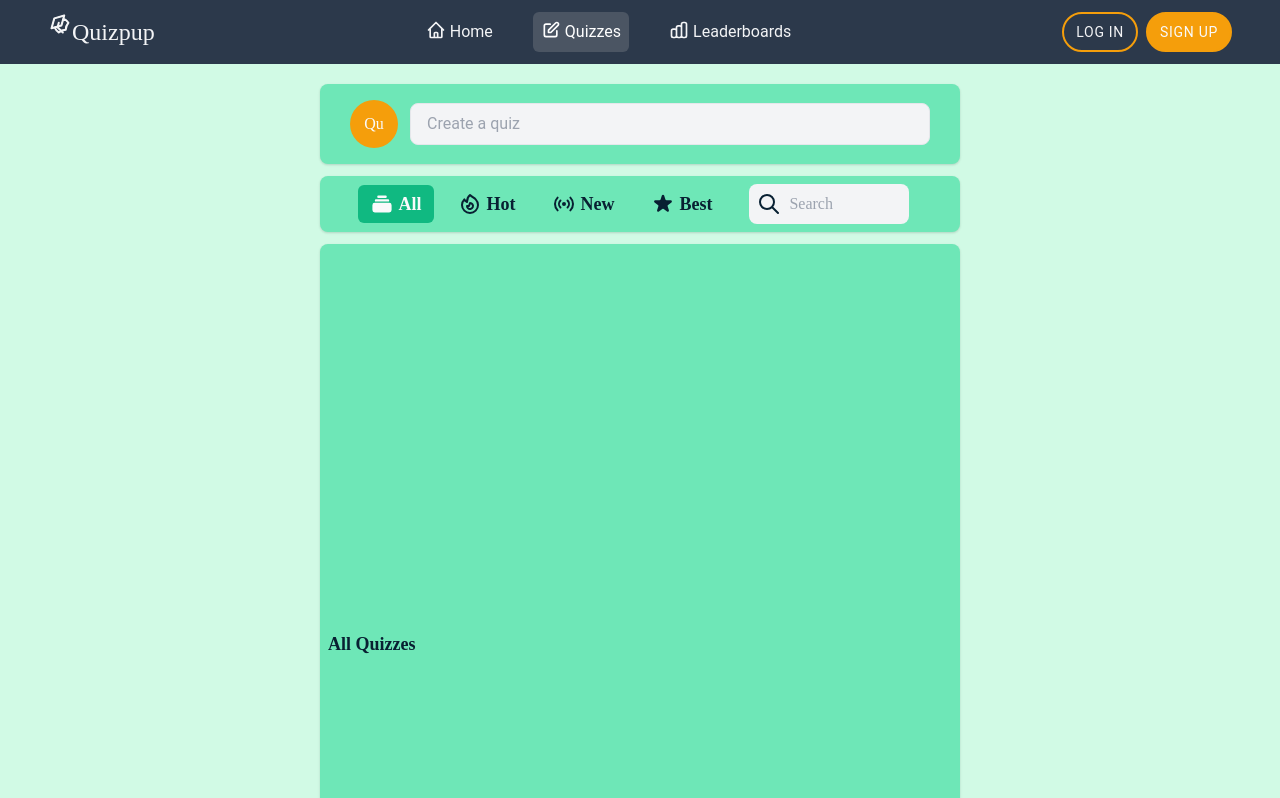
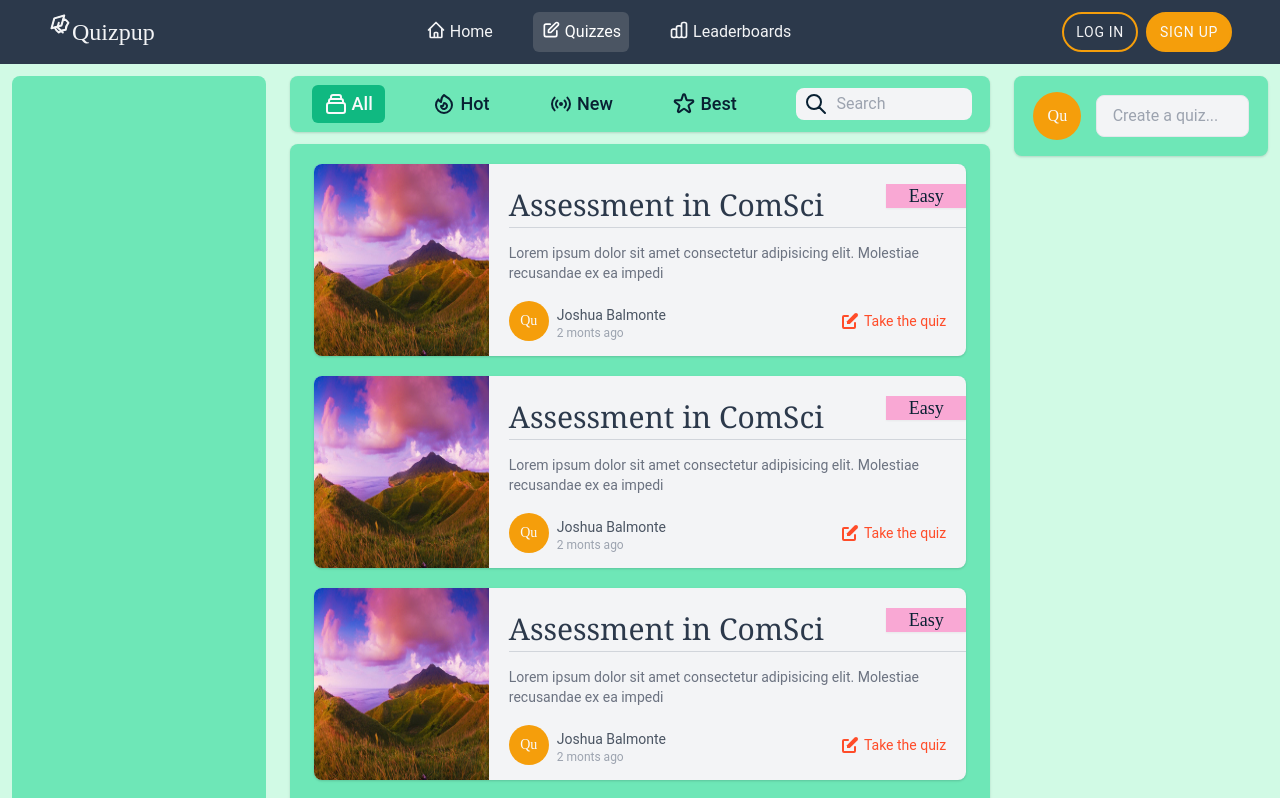
Before and after one commit to jbalmonte/quizpup, a React (Create React App) app: page /quizzes in a window 1280 px wide. Shown: the top 798 px of the page. Built offline with nearby package versions, Linux system fonts and the light colour scheme.

Commit message:
quiz page updated, change to display grid

```diff
--- a/src/categories/AllQuizzes.jsx
+++ b/src/categories/AllQuizzes.jsx
@@ -1,9 +1,14 @@
 import React from 'react'
+import Card from '../components/Card'
 
 const AllQuizes = () => {
     return (
-        <div className="category-content">
-            All Quizzes
+        <div className="bg-green-300 rounded-lg mt-3 py-5 px-6 text-lg shadow text-primary">
+            <Card />
+            <Card />
+            <Card />
+            <Card />
+            <Card />
         </div>
     )
 }
--- /dev/null
+++ b/src/components/Card.jsx
@@ -0,0 +1,44 @@
+import React from "react"
+import UserAvatar from './UserAvatar'
+import mountain from '../images/mountain.jpg'
+
+const Card = () => {
+
+    return (
+        <div className="overflow-hidden h-48 bg-gray-100 shadow text-secondary-200 flex font-body rounded-lg w-full text-left mb-5">
+
+            <img src={mountain} alt="Mountain" className="object-fill bg-cover w-1/3 overflow-hidden z-0" />
+
+            <div className="h-full ml-5 flex flex-col justify-evenly relative">
+                <h1 className="text-3xl pt-2 pb-1 font-serif border-b border-gray-300">Assessment in ComSci</h1>
+                <p className="text-sm text-gray-500 pb-1">Lorem ipsum dolor sit amet consectetur adipisicing elit. Molestiae recusandae ex ea impedi</p>
+
+                <div className="flex justify-between">
+                    <div className="flex items-end p-0">
+                        <UserAvatar size={10} fSize="text-sm" />
+                        <div>
+                            <p className="ml-2 my-auto text-sm text-gray-600">Joshua Balmonte</p>
+                            <p className="ml-2 my-auto text-xs text-gray-400">2 monts ago</p>
+                        </div>
+                    </div>
+                    <span className="text-sm my-auto mr-5 text-tertiary hover:underline flex">
+                        <svg xmlns="http://www.w3.org/2000/svg" className="h-5 w-5 mr-1" viewBox="0 0 20 20" fill="currentColor">
+                            <path d="M17.414 2.586a2 2 0 00-2.828 0L7 10.172V13h2.828l7.586-7.586a2 2 0 000-2.828z" />
+                            <path fill-rule="evenodd" d="M2 6a2 2 0 012-2h4a1 1 0 010 2H4v10h10v-4a1 1 0 112 0v4a2 2 0 01-2 2H4a2 2 0 01-2-2V6z" clip-rule="evenodd" />
+                        </svg>
+                        Take the quiz
+                    </span>
+                </div>
+                <div className="h-6 w-20 shadow-sm absolute right-0 z-10 top-5 bg-pink-300 flex items-center justify-center text-primary  font-logo">
+                    Easy
+                </div>
+            </div>
+
+
+
+
+        </div>
+    )
+}
+
+export default Card
--- a/src/components/Categories.jsx
+++ b/src/components/Categories.jsx
@@ -3,11 +3,11 @@ import { NavLink } from 'react-router-dom'
 
 const Categories = () => {
     return (
-        <div className="bg-green-300 rounded-lg h-14 flex items-center justify-around mt-3 py-1 px-8 text-lg font-semibold shadow font-header text-primary">
+        <div className="bg-green-300 rounded-lg h-14 flex items-center justify-around py-1 px-1 text-lg shadow font-body text-primary font-medium">
 
             <NavLink to="/quizzes/" exact activeClassName="active-category" className="category">
-                <svg xmlns="http://www.w3.org/2000/svg" className="h-6 mr-1" viewBox="0 0 20 20" fill="currentColor">
-                    <path d="M7 3a1 1 0 000 2h6a1 1 0 100-2H7zM4 7a1 1 0 011-1h10a1 1 0 110 2H5a1 1 0 01-1-1zM2 11a2 2 0 012-2h12a2 2 0 012 2v4a2 2 0 01-2 2H4a2 2 0 01-2-2v-4z" />
+                <svg xmlns="http://www.w3.org/2000/svg" className="h-6 mr-1" fill="none" viewBox="0 0 24 24" stroke="currentColor">
+                    <path stroke-linecap="round" stroke-linejoin="round" stroke-width="2" d="M19 11H5m14 0a2 2 0 012 2v6a2 2 0 01-2 2H5a2 2 0 01-2-2v-6a2 2 0 012-2m14 0V9a2 2 0 00-2-2M5 11V9a2 2 0 012-2m0 0V5a2 2 0 012-2h6a2 2 0 012 2v2M7 7h10" />
                 </svg>
                 All
             </NavLink>
@@ -26,8 +26,8 @@ const Categories = () => {
                 New
             </NavLink>
             <NavLink to="/quizzes/best" exact activeClassName="active-category" className="category">
-                <svg xmlns="http://www.w3.org/2000/svg" className="h-6 mr-1" viewBox="0 0 20 20" fill="currentColor">
-                    <path d="M9.049 2.927c.3-.921 1.603-.921 1.902 0l1.07 3.292a1 1 0 00.95.69h3.462c.969 0 1.371 1.24.588 1.81l-2.8 2.034a1 1 0 00-.364 1.118l1.07 3.292c.3.921-.755 1.688-1.54 1.118l-2.8-2.034a1 1 0 00-1.175 0l-2.8 2.034c-.784.57-1.838-.197-1.539-1.118l1.07-3.292a1 1 0 00-.364-1.118L2.98 8.72c-.783-.57-.38-1.81.588-1.81h3.461a1 1 0 00.951-.69l1.07-3.292z" />
+                <svg xmlns="http://www.w3.org/2000/svg" className="h-6 mr-1" fill="none" viewBox="0 0 24 24" stroke="currentColor">
+                    <path stroke-linecap="round" stroke-linejoin="round" stroke-width="2" d="M11.049 2.927c.3-.921 1.603-.921 1.902 0l1.519 4.674a1 1 0 00.95.69h4.915c.969 0 1.371 1.24.588 1.81l-3.976 2.888a1 1 0 00-.363 1.118l1.518 4.674c.3.922-.755 1.688-1.538 1.118l-3.976-2.888a1 1 0 00-1.176 0l-3.976 2.888c-.783.57-1.838-.197-1.538-1.118l1.518-4.674a1 1 0 00-.363-1.118l-3.976-2.888c-.784-.57-.38-1.81.588-1.81h4.914a1 1 0 00.951-.69l1.519-4.674z" />
                 </svg>
                 Best
             </NavLink>
@@ -43,7 +43,7 @@ const Categories = () => {
                     </button>
                 </span>
 
-                <input type="text" className="content-center text-base pr-4 pl-10 py-2 rounded-lg focus:outline-none focus:border-green-400 w-40 bg-gray-100" placeholder="Search" />
+                <input type="text" className="content-center text-base pr-4 pl-10 py-1 rounded-lg focus:outline-none focus:border-green-400 w-44 bg-gray-100 focus:text-gray-600" placeholder="Search" />
             </div>
         </div>
     )
--- a/src/components/Nav.jsx
+++ b/src/components/Nav.jsx
@@ -14,8 +14,8 @@ function Nav() {
 
             <MenuDrawer ref={menuDrawerRef} />
 
-
-            <nav className="flex justify-between h-16 bg-secondary-200 text-gray-100 items-center py-6 px-12 shadow-lg">
+            <nav className="flex justify-between h-16 bg-secondary-200 text-gray-100 items-center py-6 px-12 shadow-lg hover:cursor-pointer">
+                <Link to="/" exact>
                     <div className="flex text-left">
                         <svg xmlns="http://www.w3.org/2000/svg" className="h-6 w-6  -mt-1 transform -rotate-45" fill="none" viewBox="0 0 24 24" stroke="currentColor">
                             <path d="M12 14l9-5-9-5-9 5 9 5z" />
@@ -24,6 +24,7 @@ function Nav() {
                         </svg>
                         <h2 className="font-logo text-2xl">Quizpup</h2>
                     </div>
+                </Link>
 
                 <ul className="flex font-body text-right justify-items-end">
 
--- a/src/components/UserAvatar.jsx
+++ b/src/components/UserAvatar.jsx
@@ -2,12 +2,12 @@ import React from 'react'
 import { useUserContext } from '../context/UserContext'
 
 // @ts-ignore
-const UserAvatar = ({ onClick = undefined }) => {
+const UserAvatar = ({ onClick = undefined, size = 12, fSize = "", className = "" }) => {
     const user = useUserContext().currentUser
 
     return (
-        <div className="h-12 w-12 bg-yellow-500 rounded-full text-center cursor-pointer text-gray-50 font-header" onClick={onClick}>
-            {user.src ? <img src={user.src} alt={user.name} /> : <p className="pt-3">{user.name?.slice(0, 2) ?? "Qu"}</p>}
+        <div className={`h-${size} w-${size} bg-yellow-500 rounded-full text-center cursor-pointer text-gray-50 font-header flex items-center justify-center ${className}`} onClick={onClick}>
+            {user.src ? <img src={user.src} alt={user.name} /> : <p className={fSize ?? ""}>{user.name?.slice(0, 2) ?? "Qu"}</p>}
         </div>
     )
 }
--- a/src/index.css
+++ b/src/index.css
@@ -34,5 +34,5 @@
 }
 
 .category-content {
-    @apply bg-green-300 rounded-lg h-screen flex items-center justify-between mt-3 px-2 text-lg font-semibold shadow font-header text-primary
+    @apply bg-green-300 rounded-lg h-screen flex justify-between mt-3 py-4 px-10 text-lg font-semibold shadow font-header text-primary
 }
--- a/src/pages/Quizzes.jsx
+++ b/src/pages/Quizzes.jsx
@@ -6,14 +6,13 @@ import UserAvatar from '../components/UserAvatar'
 
 const Quizzes = () => {
     return (
-        <div className="bg-green-100 font-body text-center content-center">
-            <div className="w-3/6 h-full mx-auto pt-5">
+        <div className="bg-green-100 font-body text-center grid grid-cols-9 gap-6 pt-3">
 
-                <div className="bg-green-300 rounded-lg h-20 flex items-center justify-center px-2  shadow">
-                    <UserAvatar />
-                    <input type="text" className="input w-10/12 ml-3 border bg-gray-100" disabled placeholder="Create a quiz" />
-                </div>
+            <div className="col-span-2 bg-green-300 rounded-lg ml-3">
 
+            </div>
+
+            <div className="mx-auto col-span-5">
                 <Router>
                     <Categories />
                     <Switch>
@@ -23,7 +22,12 @@ const Quizzes = () => {
                         <Route path="/quizzes/best" exact component={BestQuizzes} />
                     </Switch>
                 </Router>
-
+            </div>
+            <div className="col-span-2 mr-3">
+                <div className="bg-green-300 rounded-lg h-20 flex items-center justify-around px-3 shadow">
+                    <UserAvatar />
+                    <input type="text" className="input w-8/12 border bg-gray-100" disabled placeholder="Create a quiz..." />
+                </div>
             </div>
         </div>
     )
```
Also changed, not shown: src/images/mountain.jfif (added), src/images/mountain.jpg (added). Lines whose indentation alone changed are shown as unchanged.
